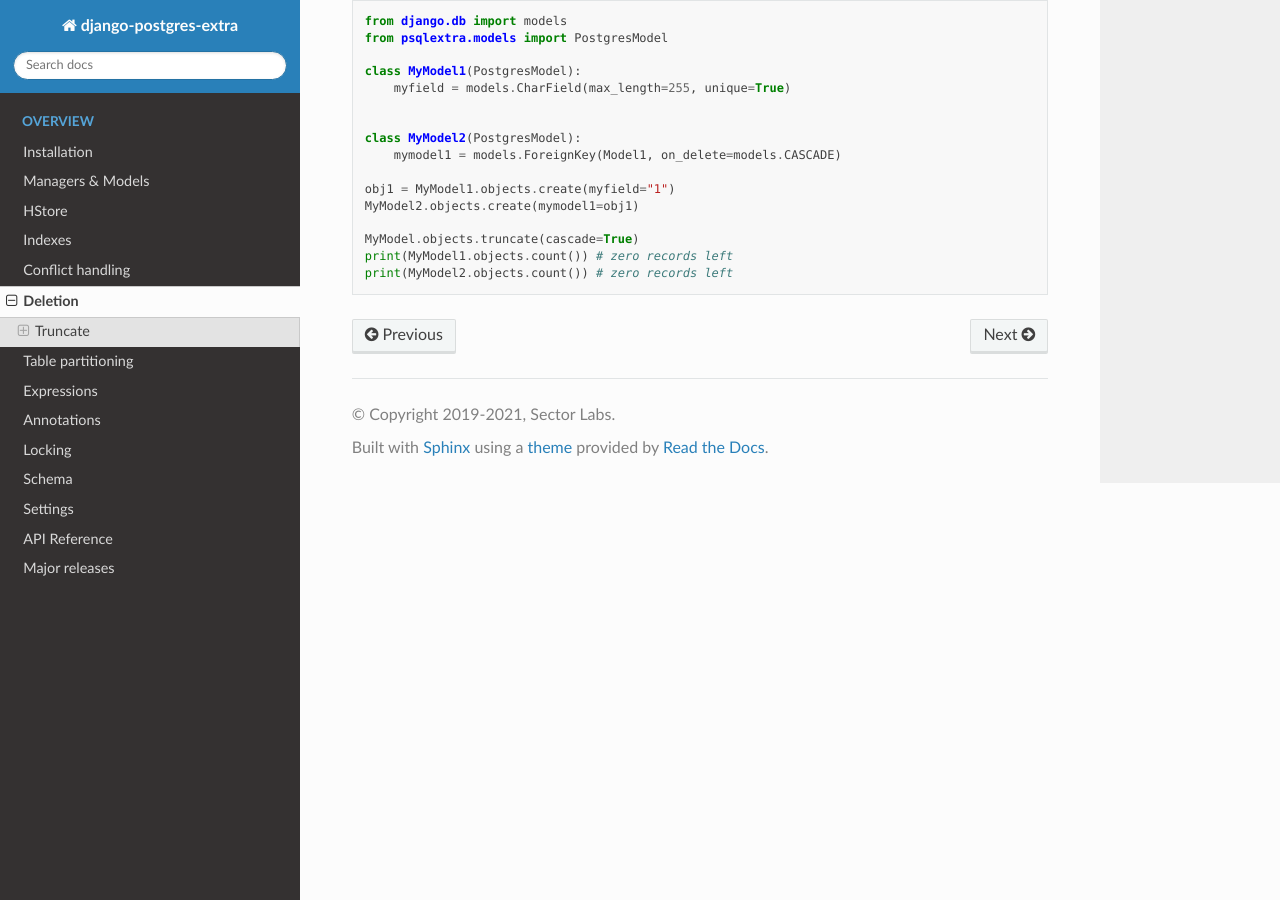
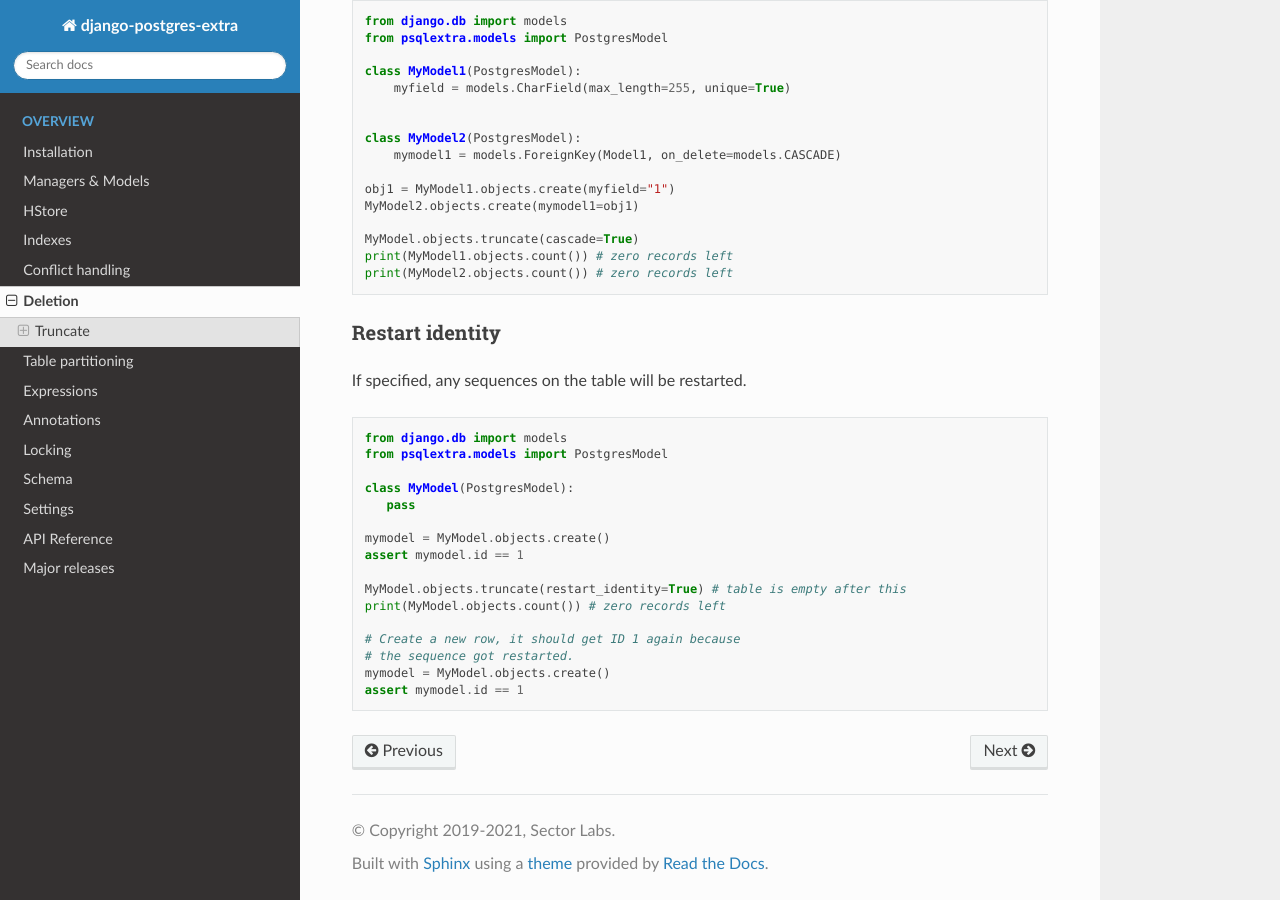
Before and after one commit to SectorLabs/django-postgres-extra, a Sphinx documentation site: the page built from docs/source/deletion.rst, in a window 1280 px wide and 900 px high, scrolled down 725 px. Built offline with Sphinx 7.4.7 and the Read the Docs theme 2.0.0, drawn with Linux system fonts in a browser that asks for light colours.

Commit message:
Support of restart_identity on truncate operation

```diff
--- a/docs/source/deletion.rst
+++ b/docs/source/deletion.rst
@@ -48,3 +48,28 @@ By default, Postgres will raise an error if any other table is referencing one o
    MyModel.objects.truncate(cascade=True)
    print(MyModel1.objects.count()) # zero records left
    print(MyModel2.objects.count()) # zero records left
+
+
+Restart identity
+****************
+
+If specified, any sequences on the table will be restarted.
+
+.. code-block:: python
+
+   from django.db import models
+   from psqlextra.models import PostgresModel
+
+   class MyModel(PostgresModel):
+      pass
+
+   mymodel = MyModel.objects.create()
+   assert mymodel.id == 1
+
+   MyModel.objects.truncate(restart_identity=True) # table is empty after this
+   print(MyModel.objects.count()) # zero records left
+
+   # Create a new row, it should get ID 1 again because
+   # the sequence got restarted.
+   mymodel = MyModel.objects.create()
+   assert mymodel.id == 1
```
Also changed, not shown: 1 other file.
